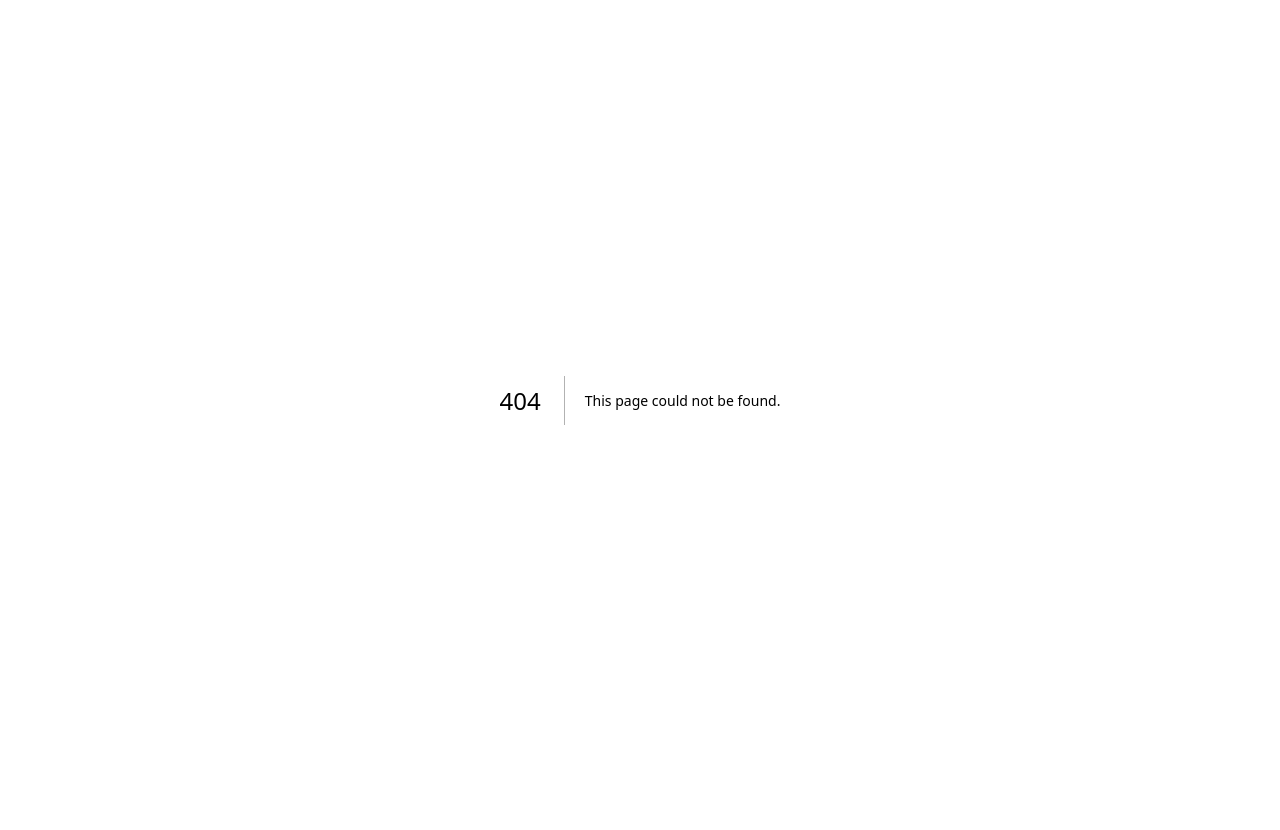
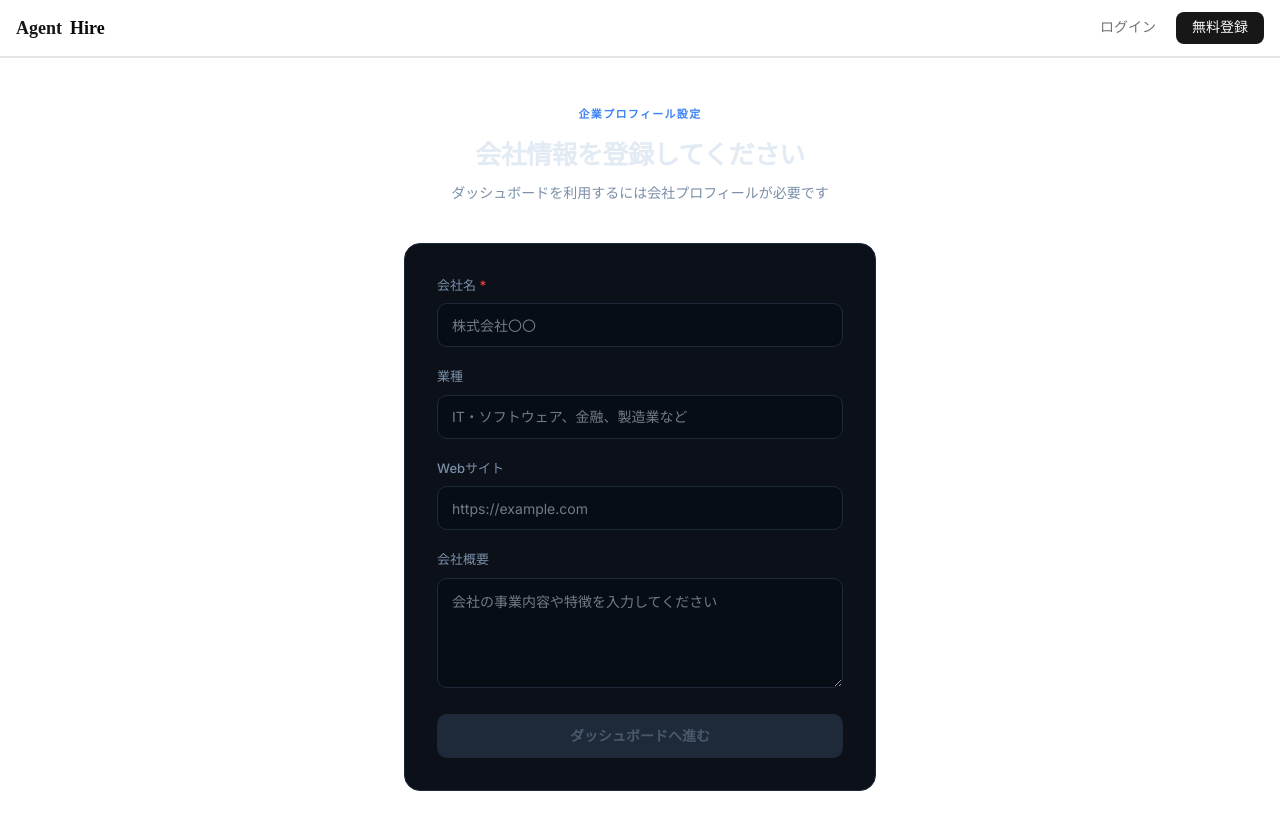
Before and after one commit to o2x601/agent-hire, a Next.js app: page /onboarding/company in a window 1280 px wide. Before the commit this address had no page. Shown: the top 830 px of the page. Before the commit the page ends 800 px from the top, so only its background shows below. Built offline with nearby package versions, Linux system fonts and the light colour scheme; no server answers.

Commit message:
fix: Supabase auth, kong config, company onboarding, login redirect

```diff
--- a/docker-compose.yml
+++ b/docker-compose.yml
@@ -73,6 +73,8 @@ services:
       KONG_PLUGINS: request-transformer,cors,key-auth,acl,basic-auth
       KONG_NGINX_PROXY_PROXY_BUFFER_SIZE: 160k
       KONG_NGINX_PROXY_PROXY_BUFFERS: 64 160k
+      ANON_KEY: ${ANON_KEY}
+      SERVICE_ROLE_KEY: ${SERVICE_ROLE_KEY}
       SUPABASE_ANON_KEY: ${ANON_KEY}
       SUPABASE_SERVICE_KEY: ${SERVICE_ROLE_KEY}
       DASHBOARD_USERNAME: ${DASHBOARD_USERNAME:-admin}
--- a/src/app/(auth)/login/page.tsx
+++ b/src/app/(auth)/login/page.tsx
@@ -30,7 +30,7 @@ export default function LoginPage() {
     }
 
     const role = data.user?.user_metadata?.role;
-    router.push(role === "company" ? "/agents" : "/dashboard");
+    router.push(role === "company" ? "/dashboard/company" : "/dashboard");
   }
 
   return (
--- a/src/app/(platform)/dashboard/company/page.tsx
+++ b/src/app/(platform)/dashboard/company/page.tsx
@@ -61,7 +61,7 @@ export default async function CompanyDashboardPage() {
     .eq("user_id", user.id)
     .maybeSingle();
 
-  if (!company) redirect("/login");
+  if (!company) redirect("/onboarding/company");
 
   // 自社の求人を取得
   const { data: jobsData } = await supabase
--- /dev/null
+++ b/src/app/(platform)/onboarding/company/page.tsx
@@ -0,0 +1,245 @@
+"use client";
+
+import { useState } from "react";
+import { useRouter } from "next/navigation";
+import { createClient } from "@/lib/supabase/client";
+
+export default function CompanyOnboardingPage() {
+  const router = useRouter();
+  const [name, setName] = useState("");
+  const [industry, setIndustry] = useState("");
+  const [website, setWebsite] = useState("");
+  const [description, setDescription] = useState("");
+  const [error, setError] = useState<string | null>(null);
+  const [loading, setLoading] = useState(false);
+
+  async function handleSubmit(e: React.FormEvent) {
+    e.preventDefault();
+    if (!name.trim()) return;
+    setError(null);
+    setLoading(true);
+
+    const supabase = createClient();
+    const { data: { user } } = await supabase.auth.getUser();
+    if (!user) {
+      router.push("/login");
+      return;
+    }
+
+    const { error: insertError } = await supabase.from("companies").insert({
+      user_id: user.id,
+      name: name.trim(),
+      industry: industry.trim() || null,
+      website_url: website.trim() || null,
+      description: description.trim() || null,
+    });
+
+    if (insertError) {
+      setError("登録に失敗しました: " + insertError.message);
+      setLoading(false);
+      return;
+    }
+
+    router.push("/dashboard/company");
+  }
+
+  return (
+    <div
+      style={{
+        padding: "48px 24px",
+        maxWidth: 520,
+        margin: "0 auto",
+        fontFamily: "'Inter', -apple-system, sans-serif",
+      }}
+    >
+      <div style={{ marginBottom: 40, textAlign: "center" }}>
+        <p
+          style={{
+            fontSize: 11,
+            fontWeight: 600,
+            letterSpacing: "0.12em",
+            textTransform: "uppercase",
+            color: "#3B82F6",
+            marginBottom: 12,
+          }}
+        >
+          企業プロフィール設定
+        </p>
+        <h1
+          style={{
+            fontSize: 26,
+            fontWeight: 700,
+            color: "#E2EAF4",
+            letterSpacing: "-0.02em",
+            margin: 0,
+          }}
+        >
+          会社情報を登録してください
+        </h1>
+        <p style={{ color: "#7A8FA8", fontSize: 14, marginTop: 8 }}>
+          ダッシュボードを利用するには会社プロフィールが必要です
+        </p>
+      </div>
+
+      <div
+        style={{
+          background: "#0C1019",
+          border: "1px solid #1E2A3A",
+          borderRadius: 16,
+          padding: 32,
+        }}
+      >
+        <form onSubmit={handleSubmit} style={{ display: "flex", flexDirection: "column", gap: 20 }}>
+          <div>
+            <label
+              htmlFor="name"
+              style={{ display: "block", fontSize: 13, fontWeight: 500, color: "#7A8FA8", marginBottom: 8 }}
+            >
+              会社名 <span style={{ color: "#EF4444" }}>*</span>
+            </label>
+            <input
+              id="name"
+              type="text"
+              required
+              value={name}
+              onChange={(e) => setName(e.target.value)}
+              placeholder="株式会社〇〇"
+              style={{
+                width: "100%",
+                height: 44,
+                background: "#070D14",
+                border: "1px solid #1E2A3A",
+                borderRadius: 10,
+                padding: "0 14px",
+                fontSize: 14,
+                color: "#E2EAF4",
+                outline: "none",
+                boxSizing: "border-box",
+              }}
+            />
+          </div>
+
+          <div>
+            <label
+              htmlFor="industry"
+              style={{ display: "block", fontSize: 13, fontWeight: 500, color: "#7A8FA8", marginBottom: 8 }}
+            >
+              業種
+            </label>
+            <input
+              id="industry"
+              type="text"
+              value={industry}
+              onChange={(e) => setIndustry(e.target.value)}
+              placeholder="IT・ソフトウェア、金融、製造業など"
+              style={{
+                width: "100%",
+                height: 44,
+                background: "#070D14",
+                border: "1px solid #1E2A3A",
+                borderRadius: 10,
+                padding: "0 14px",
+                fontSize: 14,
+                color: "#E2EAF4",
+                outline: "none",
+                boxSizing: "border-box",
+              }}
+            />
+          </div>
+
+          <div>
+            <label
+              htmlFor="website"
+              style={{ display: "block", fontSize: 13, fontWeight: 500, color: "#7A8FA8", marginBottom: 8 }}
+            >
+              Webサイト
+            </label>
+            <input
+              id="website"
+              type="url"
+              value={website}
+              onChange={(e) => setWebsite(e.target.value)}
+              placeholder="https://example.com"
+              style={{
+                width: "100%",
+                height: 44,
+                background: "#070D14",
+                border: "1px solid #1E2A3A",
+                borderRadius: 10,
+                padding: "0 14px",
+                fontSize: 14,
+                color: "#E2EAF4",
+                outline: "none",
+                boxSizing: "border-box",
+              }}
+            />
+          </div>
+
+          <div>
+            <label
+              htmlFor="description"
+              style={{ display: "block", fontSize: 13, fontWeight: 500, color: "#7A8FA8", marginBottom: 8 }}
+            >
+              会社概要
+            </label>
+            <textarea
+              id="description"
+              value={description}
+              onChange={(e) => setDescription(e.target.value)}
+              placeholder="会社の事業内容や特徴を入力してください"
+              rows={4}
+              style={{
+                width: "100%",
+                background: "#070D14",
+                border: "1px solid #1E2A3A",
+                borderRadius: 10,
+                padding: "12px 14px",
+                fontSize: 14,
+                color: "#E2EAF4",
+                outline: "none",
+                boxSizing: "border-box",
+                resize: "vertical",
+                fontFamily: "inherit",
+              }}
+            />
+          </div>
+
+          {error && (
+            <div
+              style={{
+                padding: "10px 14px",
+                background: "#2D1515",
+                border: "1px solid #EF444440",
+                borderRadius: 8,
+                fontSize: 13,
+                color: "#EF4444",
+              }}
+            >
+              {error}
+            </div>
+          )}
+
+          <button
+            type="submit"
+            disabled={loading || !name.trim()}
+            style={{
+              height: 44,
+              background:
+                loading || !name.trim()
+                  ? "#1E2A3A"
+                  : "linear-gradient(135deg, #3B82F6 0%, #2563EB 100%)",
+              border: "none",
+              borderRadius: 10,
+              fontSize: 14,
+              fontWeight: 600,
+              color: loading || !name.trim() ? "#4A5A6A" : "#ffffff",
+              cursor: loading || !name.trim() ? "not-allowed" : "pointer",
+            }}
+          >
+            {loading ? "登録中..." : "ダッシュボードへ進む"}
+          </button>
+        </form>
+      </div>
+    </div>
+  );
+}
--- a/volumes/api/kong.yml
+++ b/volumes/api/kong.yml
@@ -6,10 +6,10 @@ _format_version: "1.1"
 consumers:
   - username: anon
     keyauth_credentials:
-      - key: ${ANON_KEY}
+      - key: eyJhbGciOiJIUzI1NiIsInR5cCI6IkpXVCJ9.eyJyb2xlIjoiYW5vbiIsImlzcyI6InN1cGFiYXNlLWRlbW8iLCJpYXQiOjE3NzI5MzA3MDAsImV4cCI6MjA4ODI5MDcwMH0.__2m0R_1MV72OrLQSHOzP1VILVGy-IfA537L46ZFDJo
   - username: service_role
     keyauth_credentials:
-      - key: ${SERVICE_ROLE_KEY}
+      - key: eyJhbGciOiJIUzI1NiIsInR5cCI6IkpXVCJ9.eyJyb2xlIjoic2VydmljZV9yb2xlIiwiaXNzIjoic3VwYWJhc2UtZGVtbyIsImlhdCI6MTc3MjkzMDcwMCwiZXhwIjoyMDg4MjkwNzAwfQ.QzYw4Cd08zIP4EXeMmAvtcW4R8o-KVi1sU2HaUldJRU
 
 acls:
   - consumer: anon
```
Also changed, not shown: .claude/settings.local.json, 1 other file (tests, documents, lock files or other folders).
